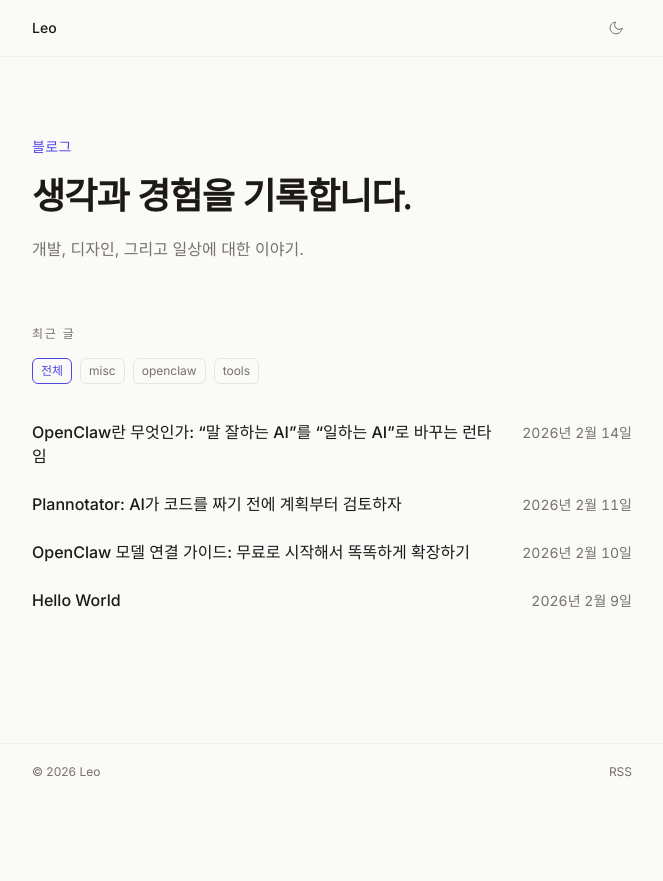
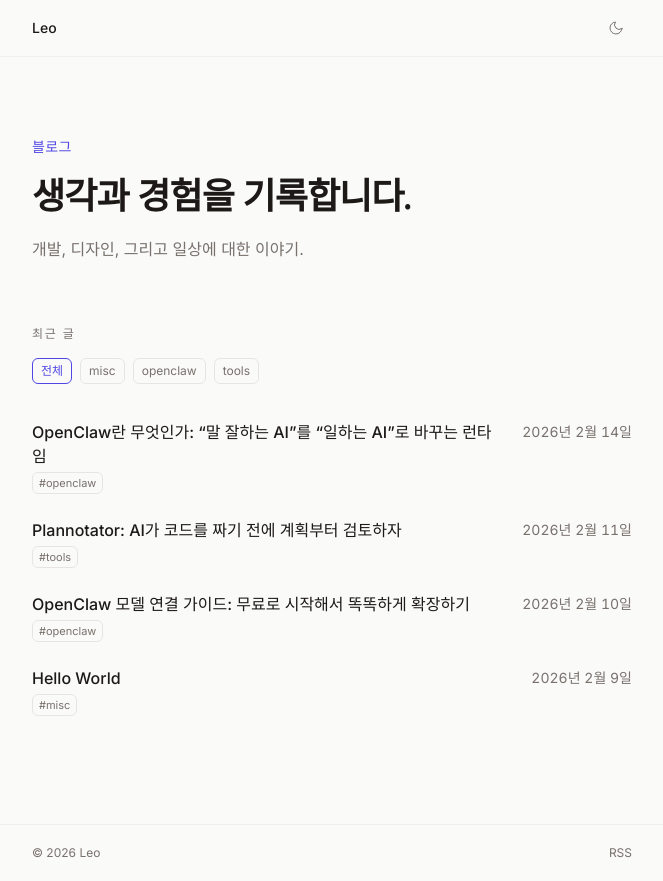
Before and after one commit to devori/blog, a Next.js app: page / in a window 1280 px wide. Shown: the whole page, without its empty margins (308-971 px from the left). Before the commit the page ends 800 px from the top, so only its background shows below. Built offline with nearby package versions, Linux system fonts and the light colour scheme; no server answers.

Commit message:
feat: show tags under post titles in list and detail

```diff
--- a/app/page.tsx
+++ b/app/page.tsx
@@ -142,12 +142,26 @@ export default async function Home({
               >
                 <Link
                   href={`/posts/${post.slug}`}
-                  className="group flex flex-col sm:flex-row sm:items-baseline gap-1 sm:gap-0 py-3 -mx-3 px-3 rounded-lg transition-colors duration-150 hover:bg-surface-hover"
+                  className="group flex flex-col sm:flex-row sm:items-start gap-1 sm:gap-0 py-3 -mx-3 px-3 rounded-lg transition-colors duration-150 hover:bg-surface-hover"
                 >
-                  <span className="font-medium text-foreground group-hover:text-accent transition-colors duration-150 sm:flex-1">
-                    {post.title}
-                  </span>
-                  <span className="text-sm text-muted tabular-nums sm:ml-4 shrink-0">
+                  <div className="sm:flex-1 min-w-0">
+                    <span className="font-medium text-foreground group-hover:text-accent transition-colors duration-150 block">
+                      {post.title}
+                    </span>
+                    {post.tags?.length > 0 && (
+                      <div className="mt-1 flex flex-wrap gap-1.5">
+                        {post.tags.map((tag) => (
+                          <span
+                            key={`${post.slug}-${tag}`}
+                            className="text-[11px] leading-5 px-1.5 rounded-md border border-border text-muted"
+                          >
+                            #{tag}
+                          </span>
+                        ))}
+                      </div>
+                    )}
+                  </div>
+                  <span className="text-sm text-muted tabular-nums sm:ml-4 shrink-0 sm:pt-0.5">
                     {new Date(post.date).toLocaleDateString('ko-KR', {
                       year: 'numeric',
                       month: 'short',
--- a/app/posts/[slug]/page.tsx
+++ b/app/posts/[slug]/page.tsx
@@ -1,6 +1,6 @@
 import type { Metadata } from 'next';
-import { notFound } from 'next/navigation';
-import { getAllPosts, getPostBySlug } from '@/lib/posts';
+import Link from 'next/link';
+import { notFound } from 'next/navigation';import { getAllPosts, getPostBySlug } from '@/lib/posts';
 import { remark } from 'remark';
 import html from 'remark-html';
 import Nav from '@/components/nav';
@@ -106,6 +106,19 @@ export default async function Post({ params }: Props) {
           <h1 className="font-lora text-3xl sm:text-4xl font-bold text-foreground leading-[1.3] tracking-tight">
             {post.title}
           </h1>
+          {post.tags?.length > 0 && (
+            <div className="mt-3 flex flex-wrap gap-2">
+              {post.tags.map((tag) => (
+                <Link
+                  key={tag}
+                  href={`/?tag=${encodeURIComponent(tag)}`}
+                  className="text-[11px] leading-5 px-2 rounded-md border border-border text-muted hover:text-foreground hover:border-accent/40 transition-colors"
+                >
+                  #{tag}
+                </Link>
+              ))}
+            </div>
+          )}
         </header>
 
         {/* Content */}
```
